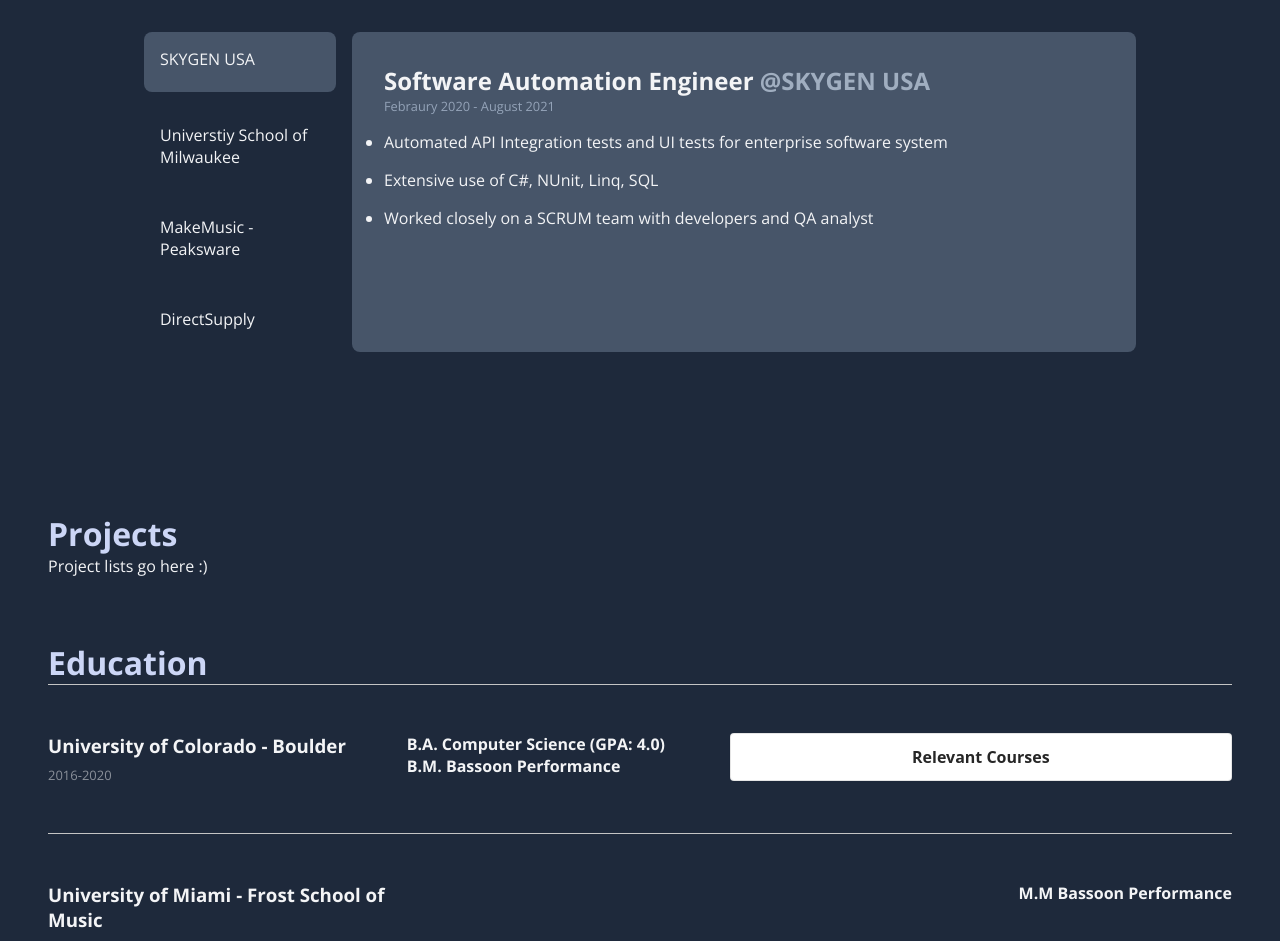
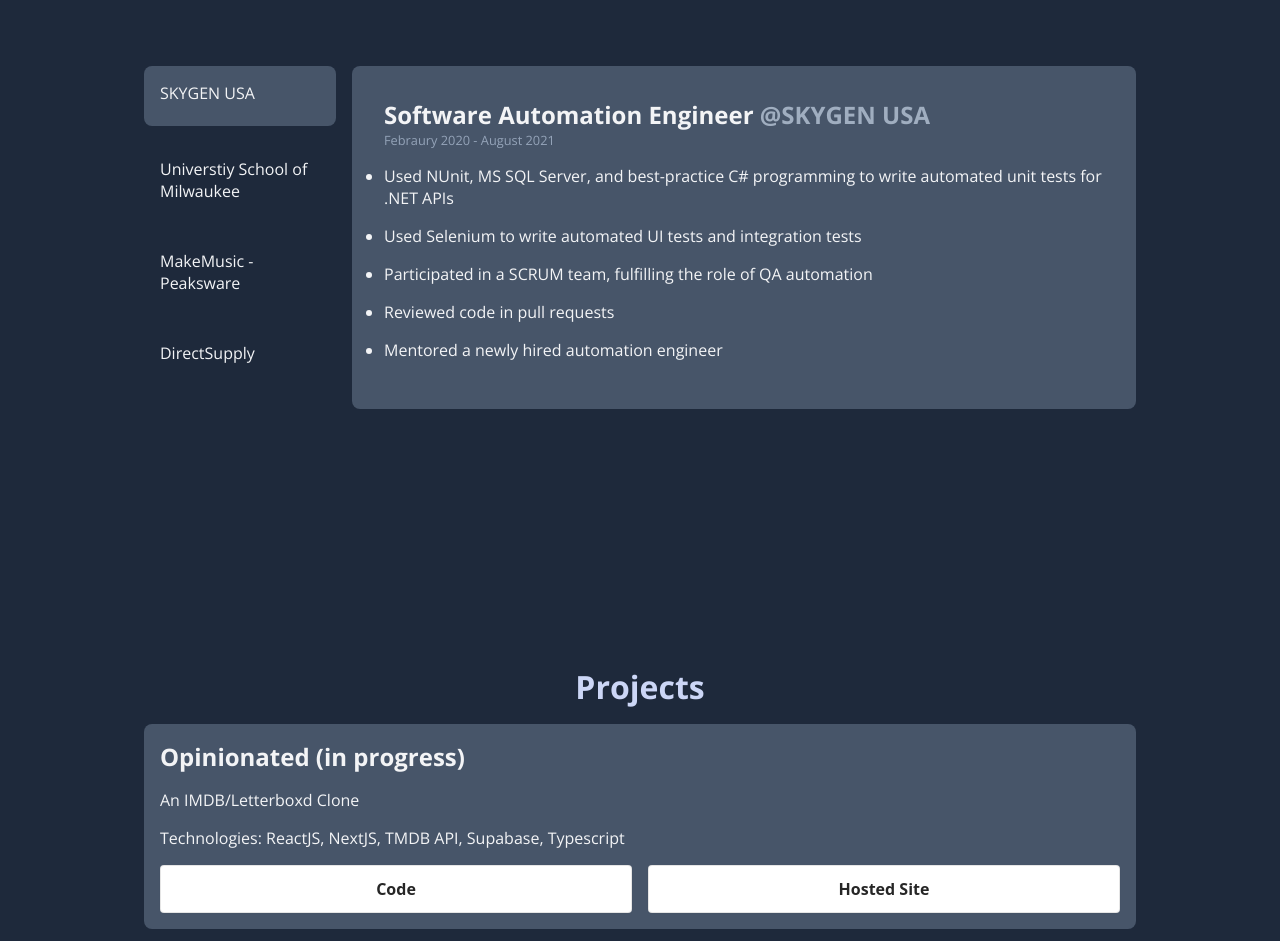
Before and after one commit to EthanShuler/portfolio, a React (Create React App) app: page /programmer in a window 1280 px wide. Shown: the part 460-1401 px from the top of the page. Built offline with nearby package versions, Linux system fonts and the light colour scheme; a web font is replaced by a local one.

Commit message:
some styling things

```diff
--- a/src/components/Education/Education.jsx
+++ b/src/components/Education/Education.jsx
@@ -62,13 +62,20 @@
 `
 
 const EducationContainer = styled.div`
-  margin: 4em 0;
+  max-width: 80em;
+  margin: 2rem auto;
   `
+
+const Title = styled.h1`
+  color: #ccd6f6;
+  text-align: center;
+  margin: 1em auto;
+`
 
 const Education = () => {
   return (
     <EducationContainer id='education'>
-      <h1 style={{'color': '#ccd6f6'}}>Education</h1>
+      <Title>Education</Title>
       <Row>
         <RowTitle>
           <h3>University of Colorado - Boulder</h3>
--- a/src/components/Media/Media.jsx
+++ b/src/components/Media/Media.jsx
@@ -2,35 +2,10 @@
 import styled from 'styled-components'
 import { device } from '../../utils/Devices'
 import Socials from '../Socials/Socials'
-import images from './images'
+import { images, videos } from './mediaData'
 import PhotoGallery from './PhotoGallery'
 
-const videos = [
-  {
-    title: 'Poulenc Trio',
-    embedId: 'VJyt66S_blg',
-    description: 'Performed with Curtis Sellers (oboe) and Sarah Thune (piano) at CU-Boulder',
-    date: '2020'
-  },
-  {
-    title: 'Hummel Concerto',
-    embedId: 'b9rYzbNitpo',
-    description: 'Recorded with Ellen Shuler (piano)',
-    date: '2020'
-  },
-  {
-    title: 'Pure Imagination',
-    embedId: '4gi7Dj0sFCI',
-    description: 'My own arrangement of Bricusse and Newley\'s song "Pure Imagination." All parts recorded by me in my apartment. ',
-    date: '2020'
-  },
-  {
-    title: 'Feast (Bill Douglas), IDRS 2022',
-    embedId: 'LgWriZ5or90',
-    description: 'Feast by Bill Douglas, performed at IDRS 2022 in Boulder, CO on Bill\'s tribute concert.',
-    date: '2022'
-  }
-]
+
 
 const Container = styled.section`
   padding: 4em;
--- a/src/components/Media/images.js
+++ /dev/null
@@ -1,13 +0,0 @@
-import braunstein from './Braunstein.jpg';
-import phil from './ethan_phil.jpg';
-import mozart from './frost_mozart_solo.jpg';
-import douglas from './Douglas_IDRS.jpg';
-
-const images = [
-  {src: braunstein, alt: 'Braunstein', description: 'Ethan playing contrabassoon in a masterclass with Steve Braunstein of the San Francisco Symphony'},
-  {src: phil, alt: 'Phil', description: 'Ethan performing with his brother Philip on his Philips masters recital'},
-  {src: mozart, alt: 'Mozart', description: 'Ethan playing the Mozart Bassoon Concerto by memory for Frosts performance forum'},
-  {src: douglas, alt: 'Douglas', description: 'Ethan with Dr. Tony Federico, Dr. Kristina Nelson, Bill Douglas, and Dr. Gyungsum Im after performing "Feast" by Bill Douglas at the 2022 International Double Reed Society Conference in Boulder, CO'},
-]
-
-export default images
--- /dev/null
+++ b/src/components/Media/mediaData.js
@@ -0,0 +1,48 @@
+import braunstein from './Braunstein.jpg';
+import phil from './ethan_phil.jpg';
+import mozart from './frost_mozart_solo.jpg';
+import douglas from './Douglas_IDRS.jpg';
+import scwharz_rite from './schwarz_rite.jpg';
+
+const images = [
+  {src: braunstein, alt: 'Braunstein', description: 'Ethan playing contrabassoon in a masterclass with Steve Braunstein of the San Francisco Symphony'},
+  {src: phil, alt: 'Phil', description: 'Ethan performing with his brother Philip on his Philips masters recital'},
+  {src: mozart, alt: 'Mozart', description: 'Ethan playing the Mozart Bassoon Concerto by memory for Frosts performance forum'},
+  {src: douglas, alt: 'Douglas', description: 'Ethan with Dr. Tony Federico, Dr. Kristina Nelson, Bill Douglas, and Dr. Gyungsum Im after performing "Feast" by Bill Douglas at the 2022 International Double Reed Society Conference in Boulder, CO'},
+  {src: scwharz_rite, alt: 'Schwarz', description: 'Ethan with Maestro Gerard Schwarz, after performing Rite of Spring as principal bassoon'},
+]
+
+const videos = [
+  {
+    title: 'Rite of Spring Solos',
+    embedId: '7_iMsFq9Oxk',
+    description: 'Performed with the Frost Symphony Orchestra at the University of Miami, led by Gerard Schwarz',
+    date: '2022'
+  },
+  {
+    title: 'Poulenc Trio',
+    embedId: 'VJyt66S_blg',
+    description: 'Performed with Curtis Sellers (oboe) and Sarah Thune (piano) at CU-Boulder',
+    date: '2020'
+  },
+  {
+    title: 'Hummel Concerto',
+    embedId: 'b9rYzbNitpo',
+    description: 'Recorded with Ellen Shuler (piano)',
+    date: '2020'
+  },
+  {
+    title: 'Pure Imagination',
+    embedId: '4gi7Dj0sFCI',
+    description: 'My own arrangement of Bricusse and Newley\'s song "Pure Imagination." All parts recorded by me in my apartment. ',
+    date: '2020'
+  },
+  {
+    title: 'Feast (Bill Douglas), IDRS 2022',
+    embedId: 'LgWriZ5or90',
+    description: 'Feast by Bill Douglas, performed at IDRS 2022 in Boulder, CO on Bill\'s tribute concert.',
+    date: '2022'
+  }
+]
+
+export { images, videos }
--- a/src/components/Navbar/MusicNavbar.jsx
+++ b/src/components/Navbar/MusicNavbar.jsx
@@ -102,10 +102,10 @@
 `
 
 export const Logo = styled.img`
-width: 75%;
+width: 12.5rem;
 
 @media screen and ${device.tablet} {
-  width: 60%;
+  width: 100%;
 }
 `
 
--- a/src/components/Navbar/ProgrammerNavbar.jsx
+++ b/src/components/Navbar/ProgrammerNavbar.jsx
@@ -103,7 +103,7 @@
 `
 
 const Logo = styled.img`
-width: 75%;
+width: 12.5rem;
 
 @media screen and ${device.tablet} {
   width: 60%;
--- a/src/components/Programmer/Programmer.jsx
+++ b/src/components/Programmer/Programmer.jsx
@@ -15,8 +15,8 @@
 `
 
 const Icon = styled.div`
-height: 4rem;
-width: 4rem;
+height: 2rem;
+width: 2rem;
 `
 
 const Icons = styled.div`
@@ -33,7 +33,16 @@
       <ProgrammerNavbar />
       <ProgrammerContainer>
         <h1>Programmer</h1>
-        <p>I am also a programmer with several years experience and a degree in Computer Science! This part of my website is still in development :)</p>
+        <p>
+          I am a programmer with several years experience and a degree in Computer Science! I have a passion for progressive politics and
+          I am a strong believer in the power of technology to improve the lives of people around the world.
+        </p>
+        <p>
+          I am currently looking for a full-time position as a software engineer. I am open to remote work.
+        </p>
+        <p>
+          The technologies I am most familiar with are found below. I have used these extensively in a profession setting or in personal education and projects.
+        </p>
         <Icons>
           <Icon>{<icons.CSharpIcon />}</Icon>
           <Icon>{<icons.JSIcon />}</Icon>
--- a/src/components/ProgrammingExperience/ProgrammingExperience.jsx
+++ b/src/components/ProgrammingExperience/ProgrammingExperience.jsx
@@ -6,10 +6,13 @@
 const ExperienceContainer = styled.div`
   display: flex;
   padding: 6rem;
+  max-width: 95.75em;
+  margin: 0 auto;
 
   @media screen and ${device.tablet} {
     flex-direction: column;
     padding: 0;
+    min-height: 100%;
   }
 `
 
@@ -53,7 +56,7 @@
   )
 
 const ExperienceDetail = styled(ExperienceDescription)`
-  height: 20rem;
+  height: 100%;
   border-radius: 0.5rem;
   width: 100%;
   background-color: #475569;
@@ -82,10 +85,16 @@
     font-size: 0.8em;
     color: #94a3b8;
   }
+
+  @media screen and ${device.tablet} {
+    height: 100%;
+  }
 `
 
 const Title = styled.h1`
   color: #ccd6f6;
+  margin: 0 auto;
+  text-align: center;
 `
 
 const Experience = styled.div`
--- a/src/components/ProgrammingExperience/experienceData.js
+++ b/src/components/ProgrammingExperience/experienceData.js
@@ -6,9 +6,11 @@
     position: "Software Automation Engineer",
     date: "Febraury 2020 - August 2021",
     description: [
-      "Automated API Integration tests and UI tests for enterprise software system",
-      "Extensive use of C#, NUnit, Linq, SQL",
-      "Worked closely on a SCRUM team with developers and QA analyst",
+      "Used NUnit, MS SQL Server, and best-practice C# programming to write automated unit tests for .NET APIs",
+      "Used Selenium to write automated UI tests and integration tests",
+      "Participated in a SCRUM team, fulfilling the role of QA automation",
+      "Reviewed code in pull requests",
+      "Mentored a newly hired automation engineer",
     ],
   },
   {
--- a/src/components/Projects/Projects.jsx
+++ b/src/components/Projects/Projects.jsx
@@ -1,11 +1,108 @@
 import React from 'react'
+import styled from 'styled-components'
+import { device } from '../../utils/Devices'
+import Button from '../Button'
+
+const ProjectsContainer = styled.div`
+  padding: 6rem;
+  max-width: 95.75em;
+  margin: 0 auto;
+
+  @media screen and ${device.tablet} {
+    padding: 0;
+    min-height: 100%;
+  }
+`
+
+const Title = styled.h1`
+  color: #ccd6f6;
+  margin: 0 auto;
+  text-align: center;
+`
+
+const Project = styled.div`
+  display: flex;
+  flex-direction: column;
+  background-color: #475569;
+  border-radius: 0.5rem;
+  padding: 1rem;
+  margin: 1rem 0;
+  gap: 1rem;
+
+  @media screen and ${device.tablet} {
+    margin: 1rem 0;
+    min-height: 100%;
+  }
+`
+
+const Row = styled.div`
+  display: flex;
+  flex-direction: row;
+  gap: 1rem;
+  justify-content: space-between;
+`
+
+const Link = styled.a`
+lign-items: center;
+  background-color: #FFFFFF;
+  border: 1px solid rgba(0, 0, 0, 0.1);
+  border-radius: .25rem;
+  box-shadow: rgba(0, 0, 0, 0.02) 0 1px 3px 0;
+  box-sizing: border-box;
+  color: rgba(0, 0, 0, 0.85);
+  cursor: pointer;
+  display: inline-flex;
+  font-family: system-ui,-apple-system,system-ui,"Helvetica Neue",Helvetica,Arial,sans-serif;
+  font-size: 1em;
+  font-weight: 600;
+  justify-content: center;
+  line-height: 1.25;
+  margin: 0;
+  min-height: 3rem;
+  padding: calc(.875rem - 1px) calc(1.5rem - 1px);
+  position: relative;
+  text-decoration: none;
+  transition: all 250ms;
+  user-select: none;
+  -webkit-user-select: none;
+  touch-action: manipulation;
+  vertical-align: baseline;
+  width: 100%;
+
+  &:hover {
+    transform: translateY(-1px);
+    border-color: rgba(0, 0, 0, 0.15);
+    box-shadow: rgba(0, 0, 0, 0.1) 0 4px 12px;
+    color: rgba(0, 0, 0, 0.65);
+  }
+  &:focus {
+    border-color: rgba(0, 0, 0, 0.15);
+    box-shadow: rgba(0, 0, 0, 0.1) 0 4px 12px;
+    color: rgba(0, 0, 0, 0.65);
+  &:active {
+    background-color: #F0F0F1;
+    border-color: rgba(0, 0, 0, 0.15);
+    box-shadow: rgba(0, 0, 0, 0.06) 0 2px 4px;
+    color: rgba(0, 0, 0, 0.65);
+    transform: translateY(0);
+  }
+`
 
 const Projects = () => {
   return (
-    <div id='projects'>
-      <h1 style={{'color': '#ccd6f6'}}>Projects</h1>
-      <p>Project lists go here :)</p>
-    </div>
+    <ProjectsContainer id='projects'>
+      <Title>Projects</Title>
+      <Project>
+        <h2>Opinionated (in progress)</h2>
+        <p>An IMDB/Letterboxd Clone</p>
+        <p>Technologies: ReactJS, NextJS, TMDB API, Supabase, Typescript</p>
+        <Row>
+          <Link href='https://github.com/EthanShuler/opinionated' target={'_blank'}>Code</Link>
+          <Link href='https://opinionated-git-main-ethanshuler.vercel.app/' target={'_blank'}>Hosted Site</Link>
+        </Row>
+
+      </Project>
+    </ProjectsContainer>
   )
 }
 
```
Also changed, not shown: src/components/Media/schwarz_rite.jpg (added), 1 other file (tests, documents, lock files or other folders).
